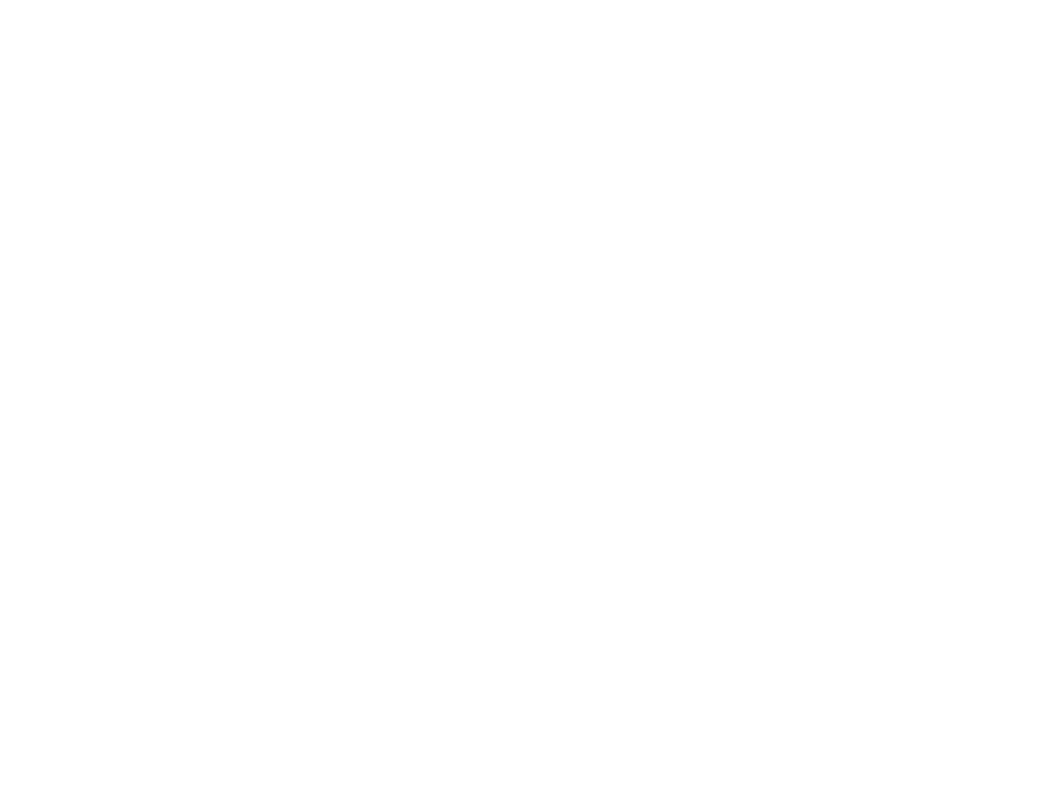
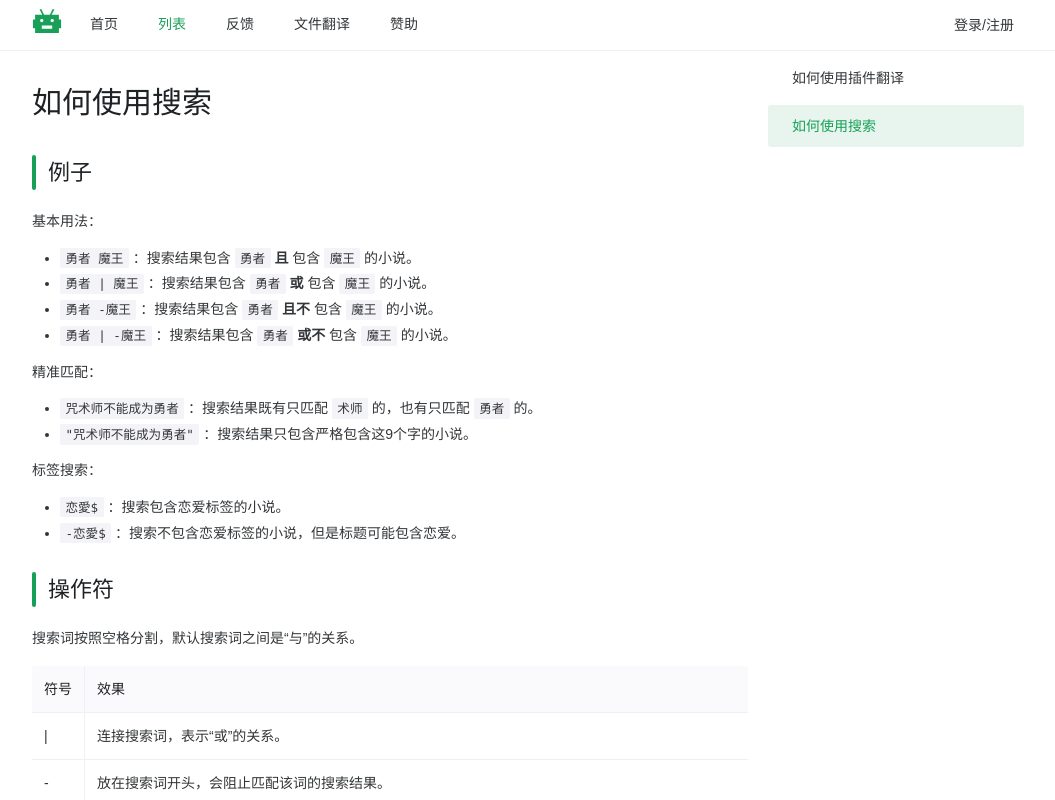
Before and after one commit to FishHawk/auto-novel, a Vue app in the folder src-vue/: page /wiki/search in a window 1280 px wide. Before the commit this address had no page. Shown: the whole page, without its empty margins (108-1163 px from the left). Built offline with nearby package versions, Linux system fonts and the light colour scheme; a small style sheet from the web is missing.

Commit message:
improve search logic

```diff
--- a/src-vue/components.d.ts
+++ b/src-vue/components.d.ts
@@ -7,6 +7,7 @@ export {}
 
 declare module 'vue' {
   export interface GlobalComponents {
+    A: typeof import('./src/components/A.vue')['default']
     AdminLayout: typeof import('./src/pages/admin/components/AdminLayout.vue')['default']
     Comment: typeof import('./src/components/Comment.vue')['default']
     EmailButton: typeof import('./src/components/EmailButton.vue')['default']
@@ -19,6 +20,7 @@ declare module 'vue' {
     MainLayout: typeof import('./src/components/MainLayout.vue')['default']
     NA: typeof import('naive-ui')['NA']
     NAutoComplete: typeof import('naive-ui')['NAutoComplete']
+    Nav: typeof import('./src/components/Nav.vue')['default']
     NButton: typeof import('naive-ui')['NButton']
     NCard: typeof import('naive-ui')['NCard']
     NCollapse: typeof import('naive-ui')['NCollapse']
@@ -65,6 +67,7 @@ declare module 'vue' {
     NSelect: typeof import('naive-ui')['NSelect']
     NSlider: typeof import('naive-ui')['NSlider']
     NSpace: typeof import('naive-ui')['NSpace']
+    NTable: typeof import('naive-ui')['NTable']
     NTabPane: typeof import('naive-ui')['NTabPane']
     NTabs: typeof import('naive-ui')['NTabs']
     NTag: typeof import('naive-ui')['NTag']
@@ -77,6 +80,7 @@ declare module 'vue' {
     PanelLinkExample: typeof import('./src/pages/home/components/PanelLinkExample.vue')['default']
     PanelWebNovel: typeof import('./src/pages/home/components/PanelWebNovel.vue')['default']
     PanelWenkuNovel: typeof import('./src/pages/home/components/PanelWenkuNovel.vue')['default']
+    RA: typeof import('./src/components/RA.vue')['default']
     ReaderSettingDialog: typeof import('./src/pages/chapter/components/ReaderSettingDialog.vue')['default']
     ReaderSettingDialogSelect: typeof import('./src/pages/chapter/components/ReaderSettingDialogSelect.vue')['default']
     ResultView: typeof import('./src/components/ResultView.vue')['default']
@@ -95,5 +99,6 @@ declare module 'vue' {
     WebEditSection: typeof import('./src/pages/novel/components/WebEditSection.vue')['default']
     WenkuEditSection: typeof import('./src/pages/novel/components/WenkuEditSection.vue')['default']
     WenkuTranslate: typeof import('./src/pages/novel/components/WenkuTranslate.vue')['default']
+    WikiLayout: typeof import('./src/pages/wiki/components/WikiLayout.vue')['default']
   }
 }
--- a/src-vue/src/pages/home/components/PanelAnnouncement.vue
+++ b/src-vue/src/pages/home/components/PanelAnnouncement.vue
@@ -15,7 +15,7 @@ const isDesktop = useIsDesktop(600);
       <n-li>
         <b>
           如何使用翻译插件请参考
-          <n-a href="/how-to-use" target="_blank">使用说明</n-a>
+          <n-a href="/wiki/extension" target="_blank">插件使用说明</n-a>
           。
         </b>
         Alphapolis和Pixiv是我用自己的帐号垫进去的，如果加载不了请提醒我更新。
--- a/src-vue/src/pages/list/WebNovelList.vue
+++ b/src-vue/src/pages/list/WebNovelList.vue
@@ -62,7 +62,7 @@ const loader: Loader = (page: number, query: string, selected: number[]) => {
   <ListLayout>
     <n-h1>网络小说</n-h1>
     <n-text depth="3" style="font-size: 12px">
-      # 搜索结尾加$会严格匹配标签，开头再加-会排除匹配标签的小说
+      # 搜索语法参见 <n-a href="/wiki/search" target="_blank">如何使用搜索</n-a>
     </n-text>
     <NovelList search :options="options" :loader="loader" />
   </ListLayout>
--- a/src-vue/src/pages/novel/WenkuNonArchived.vue
+++ b/src-vue/src/pages/novel/WenkuNonArchived.vue
@@ -39,7 +39,7 @@ getVolumesUser();
     <n-h1>Epub/Txt翻译</n-h1>
     <n-p>
       上传日文Epub/Txt小说，可以像翻译网络小说一样生成中文版。如何使用翻译插件请参考
-      <n-a href="/how-to-use" target="_blank">使用说明</n-a>。
+      <n-a href="/wiki/extension" target="_blank">使用说明</n-a>。
     </n-p>
     <n-p> 本功能还在测试中，请注意： </n-p>
     <n-ul>
--- a/src-vue/src/pages/novel/components/SectionWebTranslate.vue
+++ b/src-vue/src/pages/novel/components/SectionWebTranslate.vue
@@ -204,10 +204,10 @@ function stateToFileList(): NovelFiles[] {
   <section>
     <header><n-h2 prefix="bar">翻译</n-h2></header>
 
-    <n-p>
-      翻译功能需要需要安装浏览器插件，请查看
-      <n-a href="/how-to-use" target="_blank">使用说明</n-a>。
-    </n-p>
+    <n-text depth="3" style="font-size: 12px">
+      # 翻译功能需要需要安装浏览器插件，参见
+      <n-a href="/wiki/extension" target="_blank">插件使用说明</n-a>
+    </n-text>
     <n-p>
       <n-collapse>
         <n-collapse-item title="高级模式">
--- a/src-vue/src/pages/other/HowToUse.vue
+++ b/src-vue/src/pages/wiki/Extension.vue
@@ -3,7 +3,6 @@ import { computed, ref } from 'vue';
 import { useMessage } from 'naive-ui';
 import { createReusableTemplate } from '@vueuse/core';
 
-import { useSettingStore } from '@/data/stores/setting';
 import { createTranslator } from '@/data/translator/translator';
 
 const [DefineExtensionTutorial, ReuseExtensionTutorial] =
@@ -14,15 +13,6 @@ const message = useMessage();
 const textJp = 'あたしの悪徳領主様!!　～俺は星間国家の悪徳領主！　外伝～';
 const textBaidu = ref();
 const textYoudao = ref();
-const textGpt = ref('');
-
-const setting = useSettingStore();
-const gptAccessToken = ref();
-const gptAccessTokenOptions = computed(() => {
-  return setting.openAiAccessTokens.map((t) => {
-    return { label: t, value: t };
-  });
-});
 
 async function testBaidu() {
   try {
@@ -43,23 +33,11 @@ async function testYoudao() {
     message.error(e.message);
   }
 }
-
-async function testGpt() {
-  try {
-    const t = await createTranslator('gpt', {
-      accessToken: gptAccessToken.value,
-    });
-    const r = await t.translate([textJp]);
-    textGpt.value = r[0];
-  } catch (e: any) {
-    message.error(e.message);
-  }
-}
 </script>
 
 <template>
-  <MainLayout>
-    <n-h1>使用说明</n-h1>
+  <WikiLayout>
+    <n-h1>如何使用插件翻译</n-h1>
 
     <n-h2 prefix="bar">网页端</n-h2>
 
@@ -170,26 +148,18 @@ async function testGpt() {
     </n-tabs>
 
     <n-divider />
-    <n-p>安装好扩展后可以用下面的按钮来测试能否翻译。</n-p>
+    <n-p>安装好扩展后可以用下面的按钮来测试能否翻译(GPT测不了)。</n-p>
 
-    <n-auto-complete
-      v-model:value="gptAccessToken"
-      :options="gptAccessTokenOptions"
-      placeholder="请输入GPT的Access Token"
-      :get-show="() => true"
-    />
     <n-p>日文：{{ textJp }}</n-p>
     <n-p>百度：{{ textBaidu }}</n-p>
     <n-p>有道：{{ textYoudao }}</n-p>
-    <n-p>GPT：{{ textGpt }}</n-p>
     <n-space>
       <n-button @click="testBaidu()">测试百度</n-button>
       <n-button @click="testYoudao()">测试有道</n-button>
-      <n-button @click="testGpt()">测试GPT</n-button>
     </n-space>
 
     <n-h2 prefix="bar">移动端</n-h2>
     <n-p>有一些手机浏览器可以安装插件，比如Yandex、Kiwi。</n-p>
     <n-p>想要APP？在做了在做了（指新建文件夹）</n-p>
-  </MainLayout>
+  </WikiLayout>
 </template>
--- /dev/null
+++ b/src-vue/src/pages/wiki/Search.vue
@@ -0,0 +1,90 @@
+<template>
+  <WikiLayout>
+    <n-h1>如何使用搜索</n-h1>
+
+    <n-h2 prefix="bar">例子</n-h2>
+
+    基本用法：
+    <n-ul>
+      <n-li>
+        <n-text code>勇者 魔王</n-text>
+        ：搜索结果包含 <n-text code>勇者</n-text> <b>且</b> 包含
+        <n-text code>魔王</n-text> 的小说。
+      </n-li>
+      <n-li>
+        <n-text code>勇者 | 魔王</n-text>
+        ：搜索结果包含 <n-text code>勇者</n-text> <b>或</b> 包含
+        <n-text code>魔王</n-text> 的小说。
+      </n-li>
+      <n-li>
+        <n-text code>勇者 -魔王</n-text>
+        ：搜索结果包含 <n-text code>勇者</n-text> <b>且不</b> 包含
+        <n-text code>魔王</n-text> 的小说。
+      </n-li>
+      <n-li>
+        <n-text code>勇者 | -魔王</n-text>
+        ：搜索结果包含 <n-text code>勇者</n-text> <b>或不</b> 包含
+        <n-text code>魔王</n-text> 的小说。
+      </n-li>
+    </n-ul>
+
+    精准匹配：
+    <n-ul>
+      <n-li>
+        <n-text code>咒术师不能成为勇者</n-text>
+        ：搜索结果既有只匹配 <n-text code>术师</n-text> 的，也有只匹配
+        <n-text code>勇者</n-text> 的。
+      </n-li>
+      <n-li>
+        <n-text code>"咒术师不能成为勇者"</n-text>
+        ：搜索结果只包含严格包含这9个字的小说。
+      </n-li>
+    </n-ul>
+
+    标签搜索：
+    <n-ul>
+      <n-li> <n-text code>恋愛$</n-text> ：搜索包含恋爱标签的小说。 </n-li>
+      <n-li>
+        <n-text code>-恋愛$</n-text>
+        ：搜索不包含恋爱标签的小说，但是标题可能包含恋爱。
+      </n-li>
+    </n-ul>
+
+    <n-h2 prefix="bar">操作符</n-h2>
+    <n-p>搜索词按照空格分割，默认搜索词之间是“与”的关系。</n-p>
+    <n-table :bordered="false" :single-line="false">
+      <thead>
+        <tr>
+          <th>符号</th>
+          <th>效果</th>
+        </tr>
+      </thead>
+      <tbody>
+        <tr>
+          <td>|</td>
+          <td>连接搜索词，表示“或”的关系。</td>
+        </tr>
+        <tr>
+          <td>-</td>
+          <td>放在搜索词开头，会阻止匹配该词的搜索结果。</td>
+        </tr>
+        <tr>
+          <td>""</td>
+          <td>
+            精确字符串搜索。引号内的内容将被视作一个词，不会尝试部分匹配。
+          </td>
+        </tr>
+        <tr>
+          <td>()</td>
+          <td>用来控制逻辑运算的优先级。</td>
+        </tr>
+        <tr>
+          <td>$</td>
+          <td>
+            放在搜索词结尾，表示这个搜索词用来严格匹配标签。可以和-匹配来反向过滤标签，不参与其它操作符的运算。
+          </td>
+        </tr>
+      </tbody>
+    </n-table>
+  </WikiLayout>
+</template>
--- /dev/null
+++ b/src-vue/src/pages/wiki/components/WikiLayout.vue
@@ -0,0 +1,38 @@
+<script lang="ts" setup>
+import { computed, h } from 'vue';
+import { MenuOption } from 'naive-ui';
+import { useRoute } from 'vue-router';
+
+import { useAuthInfoStore } from '@/data/stores/authInfo';
+import { useIsDesktop } from '@/data/util';
+
+const isDesktop = useIsDesktop(850);
+const authInfoStore = useAuthInfoStore();
+
+const path = useRoute().path;
+
+function menuOption(text: string, href: string): MenuOption {
+  return { label: () => h('a', { href }, text), key: href };
+}
+
+const menuOptions = computed(() => {
+  const signed = authInfoStore.info !== undefined;
+  return [
+    menuOption('如何使用插件翻译', '/wiki/extension'),
+    menuOption('如何使用搜索', '/wiki/search'),
+  ];
+});
+</script>
+
+<template>
+  <MainLayout>
+    <n-layout has-sider>
+      <n-layout-content>
+        <slot />
+      </n-layout-content>
+      <n-layout-sider v-if="isDesktop" style="margin-left: 12px">
+        <n-menu :value="path" :options="menuOptions" />
+      </n-layout-sider>
+    </n-layout>
+  </MainLayout>
+</template>
--- a/src-vue/src/router.ts
+++ b/src-vue/src/router.ts
@@ -20,10 +20,6 @@ const routes = [
   {
     path: '/reset-password',
     component: () => import('./pages/other/ResetPassword.vue'),
-  },
-  {
-    path: '/how-to-use',
-    component: () => import('./pages/other/HowToUse.vue'),
   },
 
   {
@@ -66,6 +62,21 @@ const routes = [
   },
 
   {
+    path: '/wiki',
+    redirect: '/wiki/extension',
+    children: [
+      {
+        path: '/wiki/extension',
+        component: () => import('./pages/wiki/Extension.vue'),
+      },
+      {
+        path: '/wiki/search',
+        component: () => import('./pages/wiki/Search.vue'),
+      },
+    ],
+  },
+
+  {
     path: '/admin',
     redirect: '/admin/patch',
     beforeEnter: requireAtLeastMaintainer,
```
Also changed, not shown: 2 other files (tests, documents, lock files or other folders).
